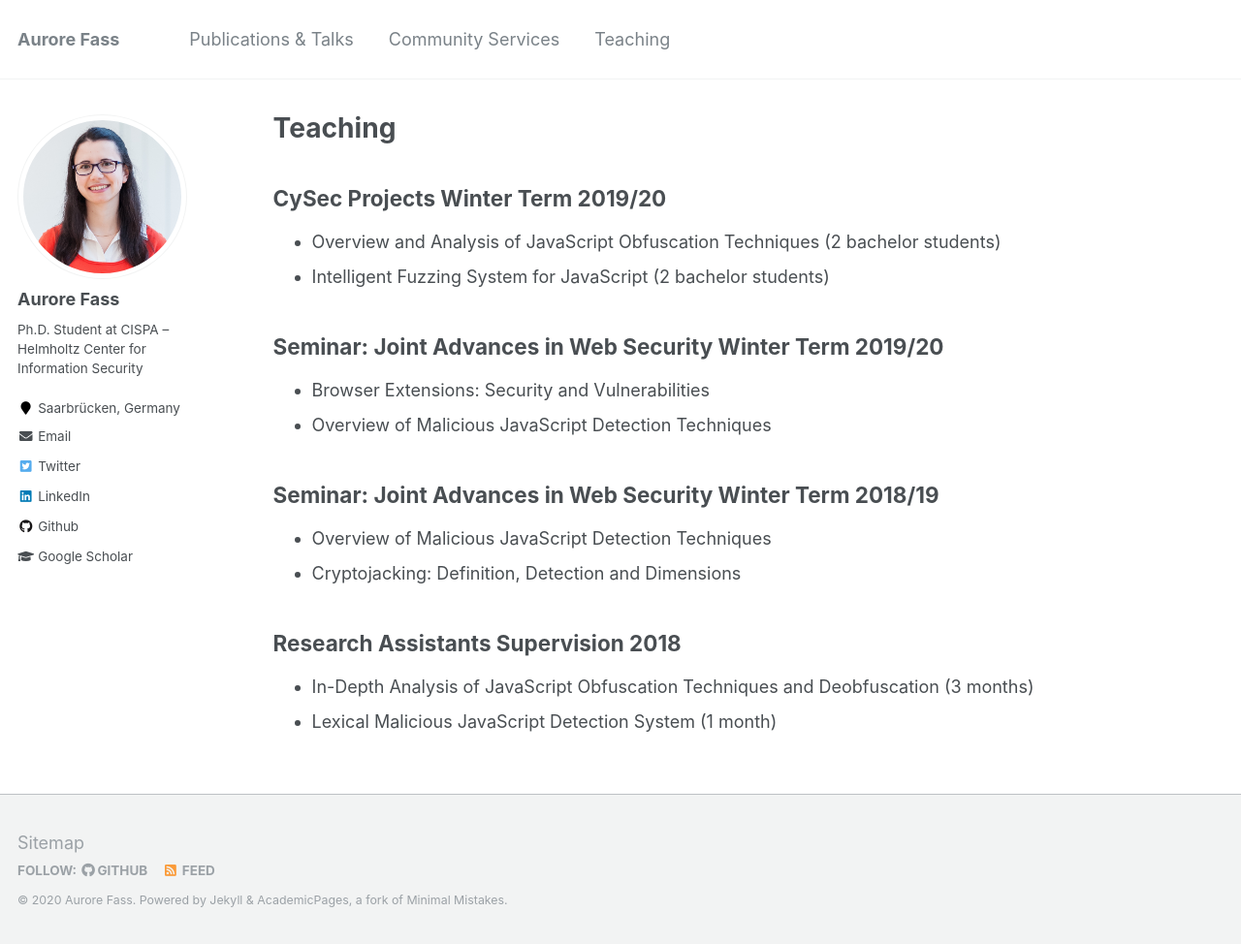
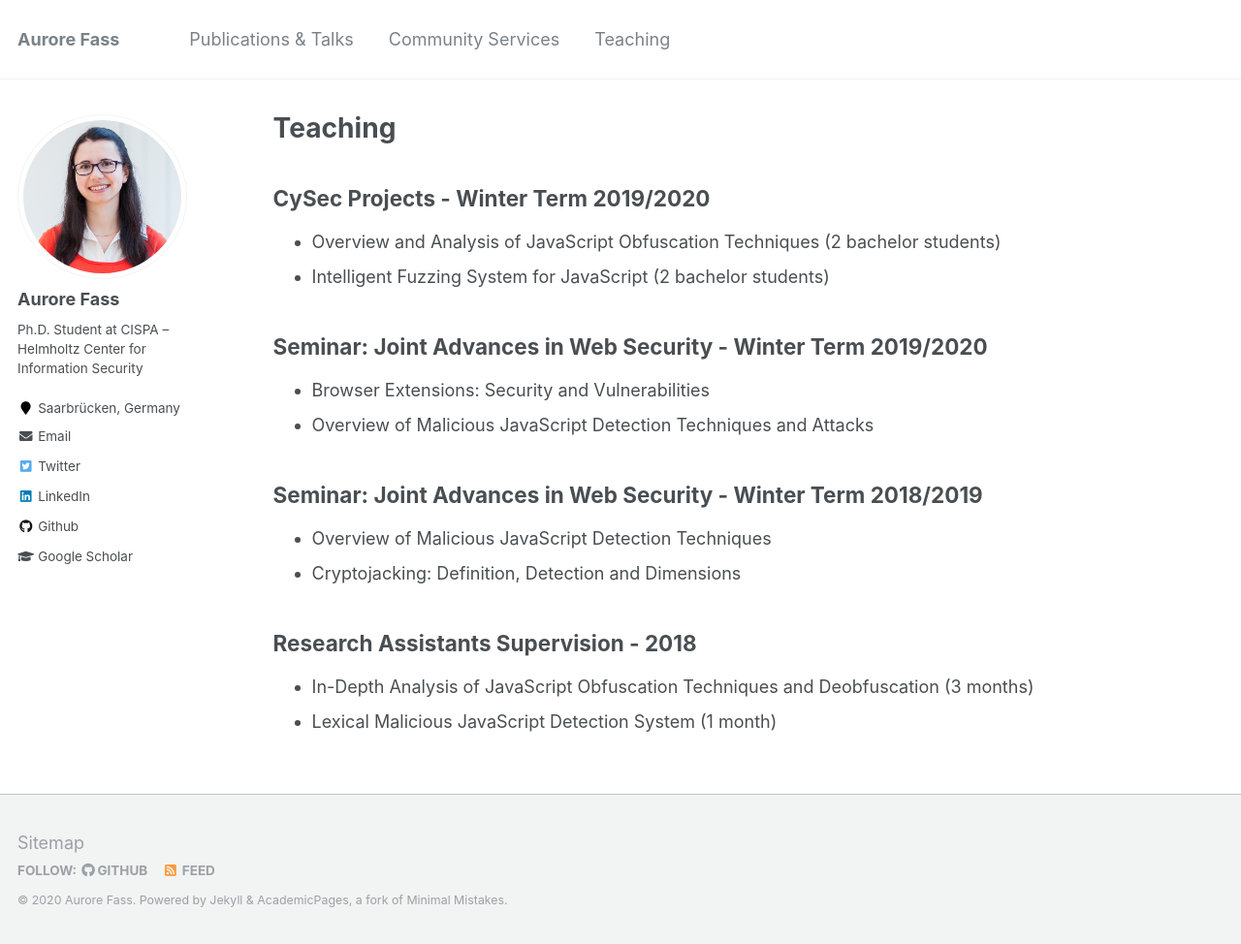
Before and after one commit to Aurore54F/aurore54f.github.io, a Jekyll site: the page built from _pages/teaching.md, in a window 1280 px wide and 974 px high. Shown: the whole window at 97% size. Built offline with Jekyll 4.4.1, drawn with Linux system fonts in a browser that asks for light colours.

Commit message:
Minor updates

```diff
--- a/_pages/teaching.md
+++ b/_pages/teaching.md
@@ -7,23 +7,23 @@ author_profile: true
 
 {% include base_path %}
 
-## CySec Projects Winter Term 2019/20
+## CySec Projects - Winter Term 2019/2020
 
 * Overview and Analysis of JavaScript Obfuscation Techniques (2 bachelor students)
 * Intelligent Fuzzing System for JavaScript (2 bachelor students)
 
-## Seminar: Joint Advances in Web Security Winter Term 2019/20
+## Seminar: Joint Advances in Web Security - Winter Term 2019/2020
 
 * Browser Extensions: Security and Vulnerabilities
-* Overview of Malicious JavaScript Detection Techniques
+* Overview of Malicious JavaScript Detection Techniques and Attacks
 
-## Seminar: Joint Advances in Web Security Winter Term 2018/19
+## Seminar: Joint Advances in Web Security - Winter Term 2018/2019
 
 * Overview of Malicious JavaScript Detection Techniques
 * Cryptojacking: Definition, Detection and Dimensions
 
 
-## Research Assistants Supervision 2018
+## Research Assistants Supervision - 2018
 
 * In-Depth Analysis of JavaScript Obfuscation Techniques and Deobfuscation (3 months)
 * Lexical Malicious JavaScript Detection System (1 month)
```
Also changed, not shown: _pages/publications.md (+1 -1 lines).
